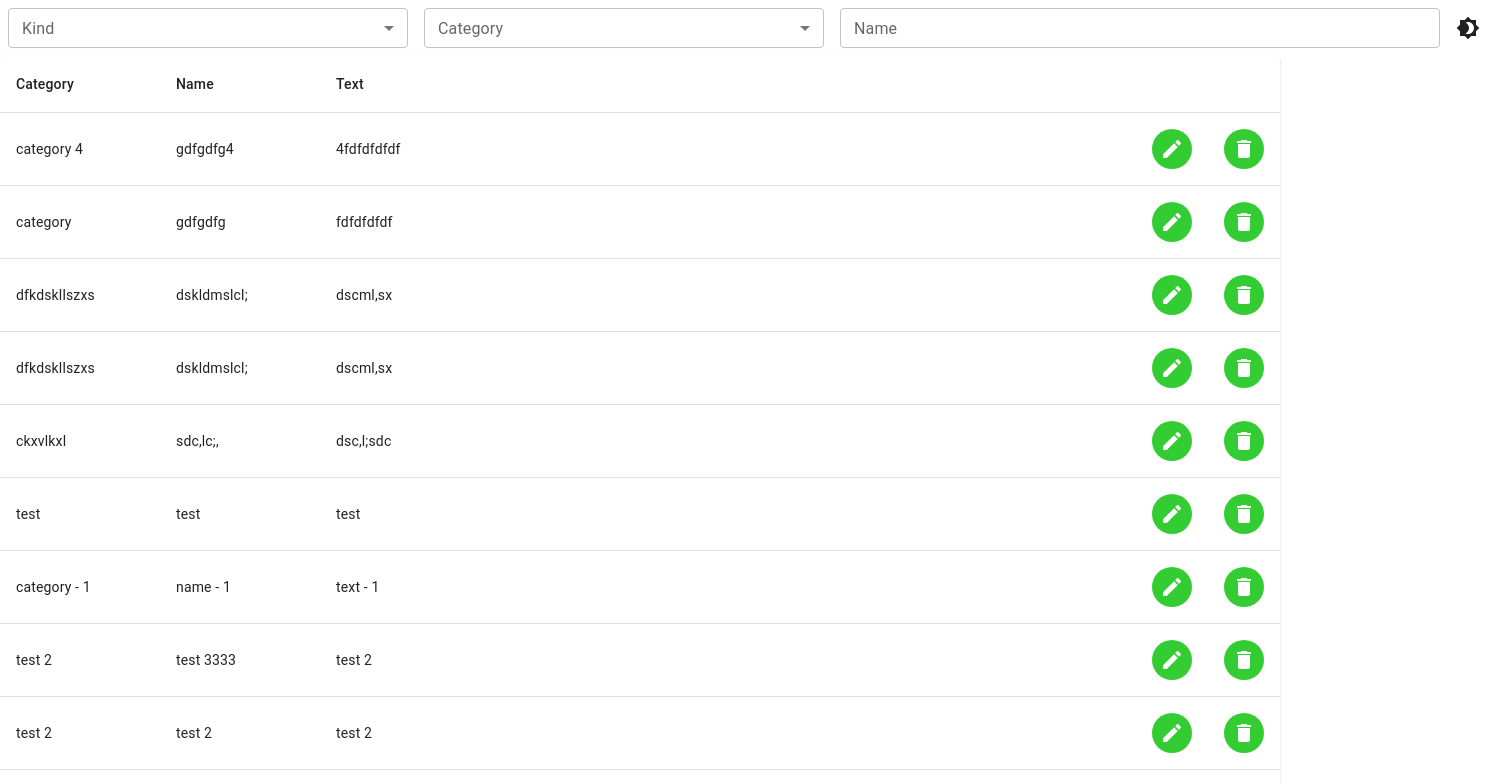
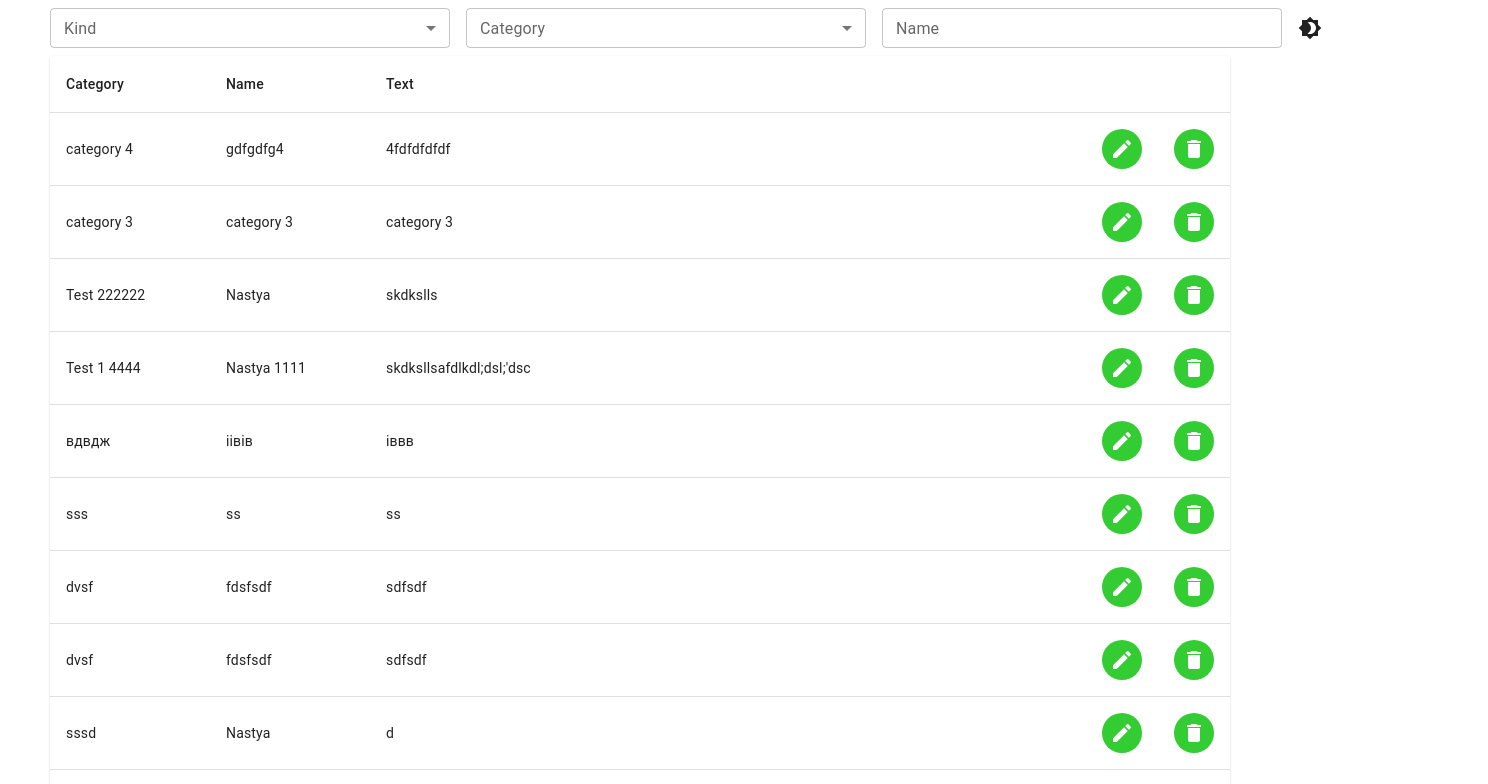
Before and after one commit to AnastasiiaKhemych/test-task-uk, a React (Create React App) app: page / in a window 1280 px wide. Shown: the top 784 px of the page, 1488 px wide, since content can reach past the window. Built offline with nearby package versions, Linux system fonts and the light colour scheme; data requests are answered from the project's data file.

Commit message:
fixed rerender

```diff
--- a/server/db.json
+++ b/server/db.json
@@ -7,88 +7,64 @@
       "id": 4
     },
     {
-      "category": "category",
-      "name": "gdfgdfg",
-      "text": "fdfdfdfdf",
-      "id": 6
-    },
-    {
-      "name": "dskldmslcl;",
-      "text": "dscml,sx",
-      "category": "dfkdskllszxs",
-      "id": 7
-    },
-    {
-      "name": "dskldmslcl;",
-      "text": "dscml,sx",
-      "category": "dfkdskllszxs",
-      "id": 8
-    },
-    {
-      "name": "sdc,lc;,",
-      "text": "dsc,l;sdc",
-      "category": "ckxvlkxl",
-      "id": 10
-    },
-    {
-      "name": "test",
-      "text": "test",
-      "category": "test",
-      "id": 11
-    },
-    {
-      "name": "name - 1",
-      "text": "text - 1",
-      "category": "category - 1",
-      "id": 12
-    },
-    {
-      "name": "test 3333",
-      "text": "test 2",
-      "category": "test 2",
-      "id": 13
-    },
-    {
-      "name": "test 2",
-      "text": "test 2",
-      "category": "test 2",
-      "id": 14
-    },
-    {
       "name": "category 3",
       "text": "category 3",
       "category": "category 3",
       "id": 25
     },
     {
-      "name": "Test item",
-      "text": "Adddddddfdsfddsfsd",
-      "category": "sxddf",
-      "id": 26
-    },
-    {
       "name": "Nastya",
       "text": "skdkslls",
-      "category": "Test",
+      "category": "Test 222222",
       "id": 27
-    },
-    {
-      "name": "Nastya",
-      "text": "skdksllsafdlkdl;dsl;'dsc",
-      "category": "Test",
-      "id": 28
     },
     {
       "name": "Nastya 1111",
       "text": "skdksllsafdlkdl;dsl;'dsc",
-      "category": "Test 1 ",
-      "id": 29
+      "category": "Test 1 4444",
+      "id": 30
     },
     {
-      "name": "Nastya 1111",
-      "text": "skdksllsafdlkdl;dsl;'dsc",
-      "category": "Test 1 ",
-      "id": 30
+      "name": "іівів",
+      "text": "іввв",
+      "category": "вдвдж",
+      "id": 34
+    },
+    {
+      "name": "ss",
+      "text": "ss",
+      "category": "sss",
+      "id": 35
+    },
+    {
+      "name": "fdsfsdf",
+      "text": "sdfsdf",
+      "category": "dvsf",
+      "id": 39
+    },
+    {
+      "name": "fdsfsdf",
+      "text": "sdfsdf",
+      "category": "dvsf",
+      "id": 40
+    },
+    {
+      "name": "Nastya",
+      "text": "d",
+      "category": "sssd",
+      "id": 45
+    },
+    {
+      "name": "Name 1",
+      "text": "Text 1 ",
+      "category": "Category 1",
+      "id": 46
+    },
+    {
+      "name": "Name 2",
+      "text": "Text 2",
+      "category": "Category 2",
+      "id": 47
     }
   ]
 }
--- a/src/App.tsx
+++ b/src/App.tsx
@@ -37,23 +37,30 @@ export const App = () => {
         setOpen(false)
     }
 
-    function updatePost(updatedPost: Post) {
-        return postsService.updatePost(updatedPost).then(({ data: post }) => {
-            setPosts((currentPosts) => {
-                const newPosts = [...currentPosts]
-                const index = newPosts.findIndex(
-                    (post) => post.id === updatedPost.id
-                )
+    const deletePost = async (postId: number): Promise<void> => {
+        try {
+            await postsService.deletePost(postId)
 
-                newPosts.splice(index, 1, post)
-
-                return newPosts
-            })
-        })
+            await fetchPageList()
+        } catch (error) {
+            throw error
+        }
     }
 
-    useEffect(() => {
-        postsService
+    const addPost = async (newPost: Post): Promise<void> => {
+        await postsService.addPost(newPost)
+
+        await fetchPageList()
+    }
+
+    const updatePost = async (updatedPost: Post): Promise<void> => {
+        await postsService.updatePost(updatedPost)
+
+        await fetchPageList()
+    }
+
+    const fetchPageList = async () => {
+        await postsService
             .getPost({
                 category: activeCategory,
                 name: activeQuery,
@@ -64,13 +71,19 @@ export const App = () => {
                 setPosts(resp.data)
                 setTotalRows(resp.meta.total)
             })
-        categoriesService.getCategories().then((data) => setCategories(data))
+        await categoriesService
+            .getCategories()
+            .then((data) => setCategories(data))
+    }
+
+    useEffect(() => {
+        fetchPageList()
     }, [activeCategory, activeQuery, page, rowsPerPage])
 
     return (
-        <ThemeProvider theme={theme}>
-            <CssBaseline />
-            <div>
+        <div style={{ margin: '0px 50px' }}>
+            <ThemeProvider theme={theme}>
+                <CssBaseline />
                 <FormInputs
                     activeQuery={activeQuery}
                     setActiveQuery={setActiveQuery}
@@ -82,7 +95,7 @@ export const App = () => {
                     posts={posts}
                     setPosts={setPosts}
                     handleClickEdit={handleClickEdit}
-                    // setSelectedPost={setSelectedPost}
+                    deletePost={deletePost}
                 />
                 <Button
                     variant="outlined"
@@ -106,6 +119,7 @@ export const App = () => {
                     open={open}
                     onClose={handleClose}
                     updatePost={updatePost}
+                    addPost={addPost}
                 />
                 <Pagination
                     page={page}
@@ -114,7 +128,7 @@ export const App = () => {
                     setRowsPerPage={setRowsPerPage}
                     totalRows={totalRows}
                 />
-            </div>
-        </ThemeProvider>
+            </ThemeProvider>
+        </div>
     )
 }
--- a/src/components/FormInputs.tsx
+++ b/src/components/FormInputs.tsx
@@ -25,14 +25,15 @@ export const FormInputs: React.FC<FormInputsProps> = ({
 }) => {
     return (
         <div style={{ display: 'flex' }}>
-            <FormControl sx={{ m: 1, minWidth: 400 }} size="small">
+            <FormControl
+                sx={{ m: 1, minWidth: 400, marginLeft: '0' }}
+                size="small"
+            >
                 <InputLabel id="demo-simple-select-label">Kind</InputLabel>
                 <Select
                     labelId="demo-simple-select-label"
                     id="demo-simple-select"
-                    // value={age}
-                    label="Age"
-                    // onChange={handleChange}
+                    label="Kind"
                 >
                     <MenuItem value={10}>Ten</MenuItem>
                     <MenuItem value={20}>Twenty</MenuItem>
@@ -45,18 +46,19 @@ export const FormInputs: React.FC<FormInputsProps> = ({
                     labelId="demo-simple-select-label"
                     id="demo-simple-select"
                     value={activeCategory}
-                    label="Age"
+                    label="Category"
                     onChange={(event) => {
                         setActiveCategory(event.target.value)
                     }}
                 >
+                    <MenuItem>Clear select</MenuItem>
                     {categories.map((category) => (
                         <MenuItem value={category}>{category}</MenuItem>
                     ))}
                 </Select>
             </FormControl>
             <TextField
-                sx={{ m: 1, minWidth: 600, width: '100%' }}
+                sx={{ m: 1, minWidth: 400, width: '100%' }}
                 id="outlined-basic"
                 label="Name"
                 variant="outlined"
--- a/src/components/Modal.tsx
+++ b/src/components/Modal.tsx
@@ -5,7 +5,6 @@ import DialogActions from '@mui/material/DialogActions'
 import DialogContent from '@mui/material/DialogContent'
 import DialogTitle from '@mui/material/DialogTitle'
 import { TextField } from '@mui/material'
-import * as postsService from '../api/posts'
 import { Post } from '../types/Post'
 import { useForm, Controller } from 'react-hook-form'
 import { yupResolver } from '@hookform/resolvers/yup'
@@ -17,6 +16,7 @@ type ModalProps = {
     onClose: () => void
     postToUpdate: Post | null
     updatePost: (post: Post) => Promise<void>
+    addPost: (newPost: Post) => Promise<void>
 }
 
 type FormTypes = {
@@ -27,13 +27,12 @@ type FormTypes = {
 }
 
 export const Modal: React.FC<ModalProps> = ({
-    setPosts,
     open,
     onClose,
     postToUpdate,
     updatePost,
+    addPost,
 }) => {
-    console.log(postToUpdate)
     const { handleSubmit, control } = useForm<FormTypes>({
         values: {
             category: postToUpdate?.category || '',
@@ -50,12 +49,6 @@ export const Modal: React.FC<ModalProps> = ({
             })
         ),
     })
-
-    const addPost = (newPost: Post) => {
-        return postsService.addPost(newPost).then(({ data: newPost }) => {
-            setPosts((currentPost) => [...currentPost, newPost])
-        })
-    }
 
     const handlePostsSubmit = (data: any) => {
         if (postToUpdate) {
@@ -90,7 +83,7 @@ export const Modal: React.FC<ModalProps> = ({
                                     helperText={error?.message}
                                     label="Category"
                                     variant="outlined"
-                                    style={{ width: '100%', marginTop: '10px' }}
+                                    style={{ width: '100%', marginTop: '20px' }}
                                     value={value}
                                     onChange={onChange}
                                     size="small"
@@ -109,7 +102,7 @@ export const Modal: React.FC<ModalProps> = ({
                                     helperText={error?.message}
                                     label="Name"
                                     variant="outlined"
-                                    style={{ width: '100%', marginTop: '10px' }}
+                                    style={{ width: '100%', marginTop: '20px' }}
                                     value={value}
                                     onChange={onChange}
                                     size="small"
@@ -130,7 +123,7 @@ export const Modal: React.FC<ModalProps> = ({
                                     variant="outlined"
                                     value={value}
                                     onChange={onChange}
-                                    style={{ width: '100%', marginTop: '10px' }}
+                                    style={{ width: '100%', marginTop: '20px' }}
                                     size="small"
                                 />
                             )}
@@ -147,7 +140,10 @@ export const Modal: React.FC<ModalProps> = ({
                                     helperText={error?.message}
                                     label="Required"
                                     variant="outlined"
-                                    style={{ width: '100%', marginTop: '10px' }}
+                                    style={{
+                                        width: '100%',
+                                        marginTop: '20px',
+                                    }}
                                     value={value}
                                     onChange={onChange}
                                     size="small"
--- a/src/components/TableComponent.tsx
+++ b/src/components/TableComponent.tsx
@@ -10,31 +10,19 @@ import { Post } from '../types/Post'
 import TableHead from '@mui/material/TableHead'
 import CreateIcon from '@mui/icons-material/Create'
 import DeleteIcon from '@mui/icons-material/Delete'
-import * as postsService from '../api/posts'
 
 type TableComponentProps = {
     posts: Post[]
     setPosts: React.Dispatch<React.SetStateAction<Post[]>>
     handleClickEdit: (value: Post) => void
+    deletePost: (postId: number) => Promise<void>
 }
 
 export const TableComponent: React.FC<TableComponentProps> = ({
     posts,
-    setPosts,
     handleClickEdit,
+    deletePost,
 }) => {
-    const deletePost = async (postId: number) => {
-        try {
-            await postsService.deletePost(postId)
-
-            setPosts((prevPosts) => {
-                return prevPosts.filter((t) => t.id !== postId)
-            })
-        } catch (error) {
-            throw error
-        }
-    }
-
     return (
         <TableContainer component={Paper}>
             <Table sx={{ minWidth: 500 }} aria-label="custom pagination table">
```
